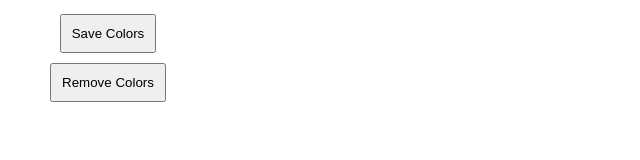
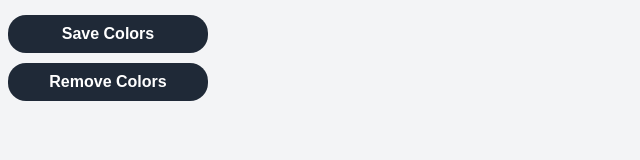
Before and after one commit to 1596944197/BrowserPluginBymyself, a browser extension: page popop.html in a window 1280 px wide. Shown: the whole page, without its empty margins (0-640 px from the left). Drawn offline with Linux system fonts and the light colour scheme.

Commit message:
style: 优化两个按钮的样式

```diff
--- a/popop.html
+++ b/popop.html
@@ -5,14 +5,6 @@
   <meta charset="UTF-8">
   <meta name="viewport" content="width=device-width, initial-scale=1.0">
   <title>中间件脚本</title>
-</head>
-
-<body>
-  <!DOCTYPE html>
-  <html>
-
-  <head>
-    <title>Scrollbar Color Changer</title>
   <style>
     body {
       width: 200px;
@@ -21,12 +13,31 @@
       flex-direction: column;
       justify-content: center;
       align-items: center;
+      background-color: #f3f4f6;
+      font-family: Arial, sans-serif;
     }
 
     button {
-        margin: 5px;
-        padding: 10px;
+      width: 100%;
+      padding: 10px 0;
+      margin: 5px 0;
+      font-size: 16px;
+      font-weight: 600;
+      text-align: center;
+      color: #ffffff;
+      background-color: #1f2937;
+      border: none;
+      border-radius: 18px;
       cursor: pointer;
+      transition: background-color 0.3s ease;
+    }
+
+    button:hover {
+      background-color: #4b5563;
+    }
+
+    button:active {
+      background-color: #374151;
     }
   </style>
 </head>
@@ -34,10 +45,7 @@
 <body>
   <button id="saveColors">Save Colors</button>
   <button id="removeColors">Remove Colors</button>
-    <script src="./popop.mjs"></script>
+  <script src="./popup.mjs"></script>
 </body>
 
 </html>
-</body>
-
-</html>
```
Lines whose indentation alone changed are shown as unchanged.
